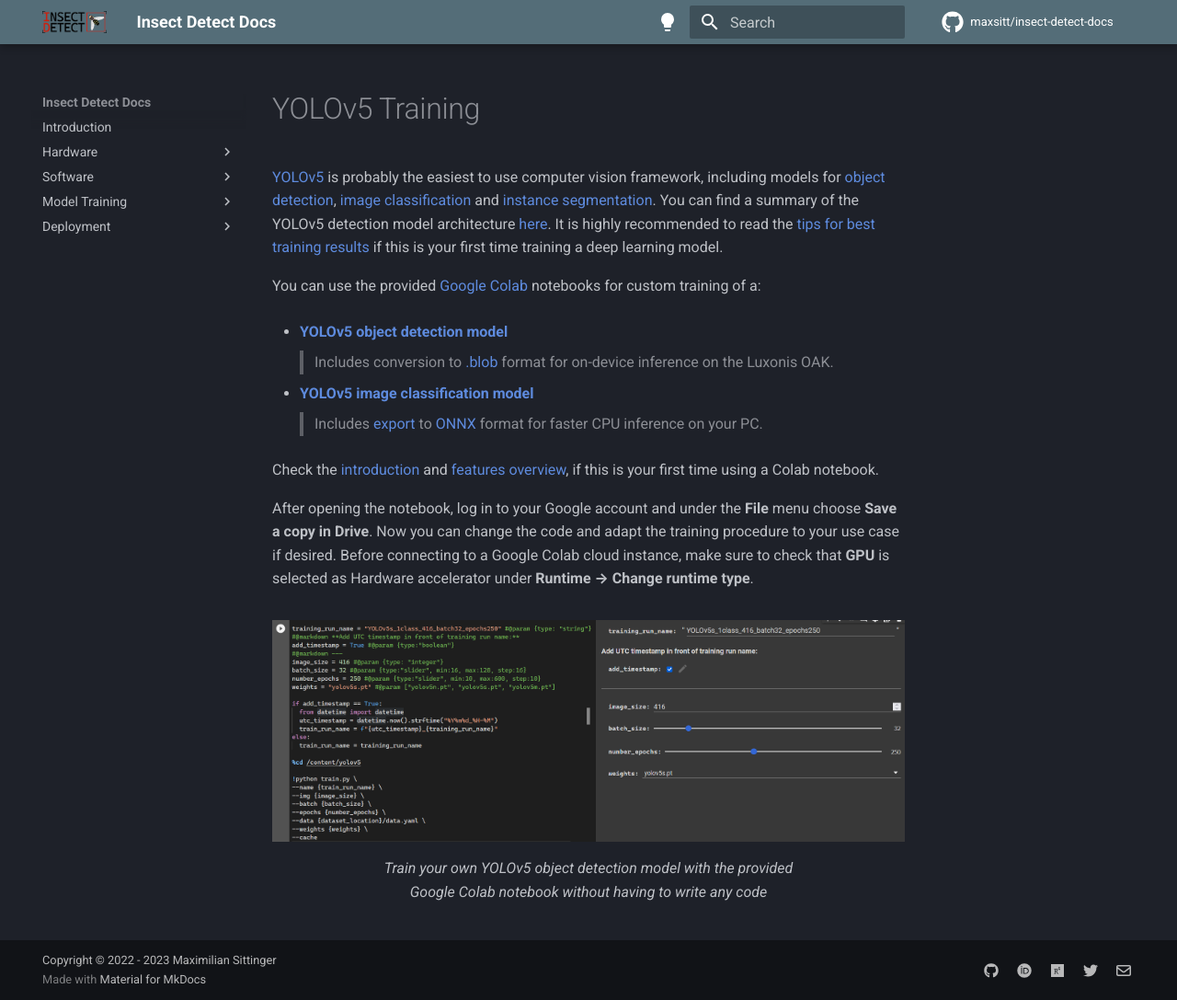
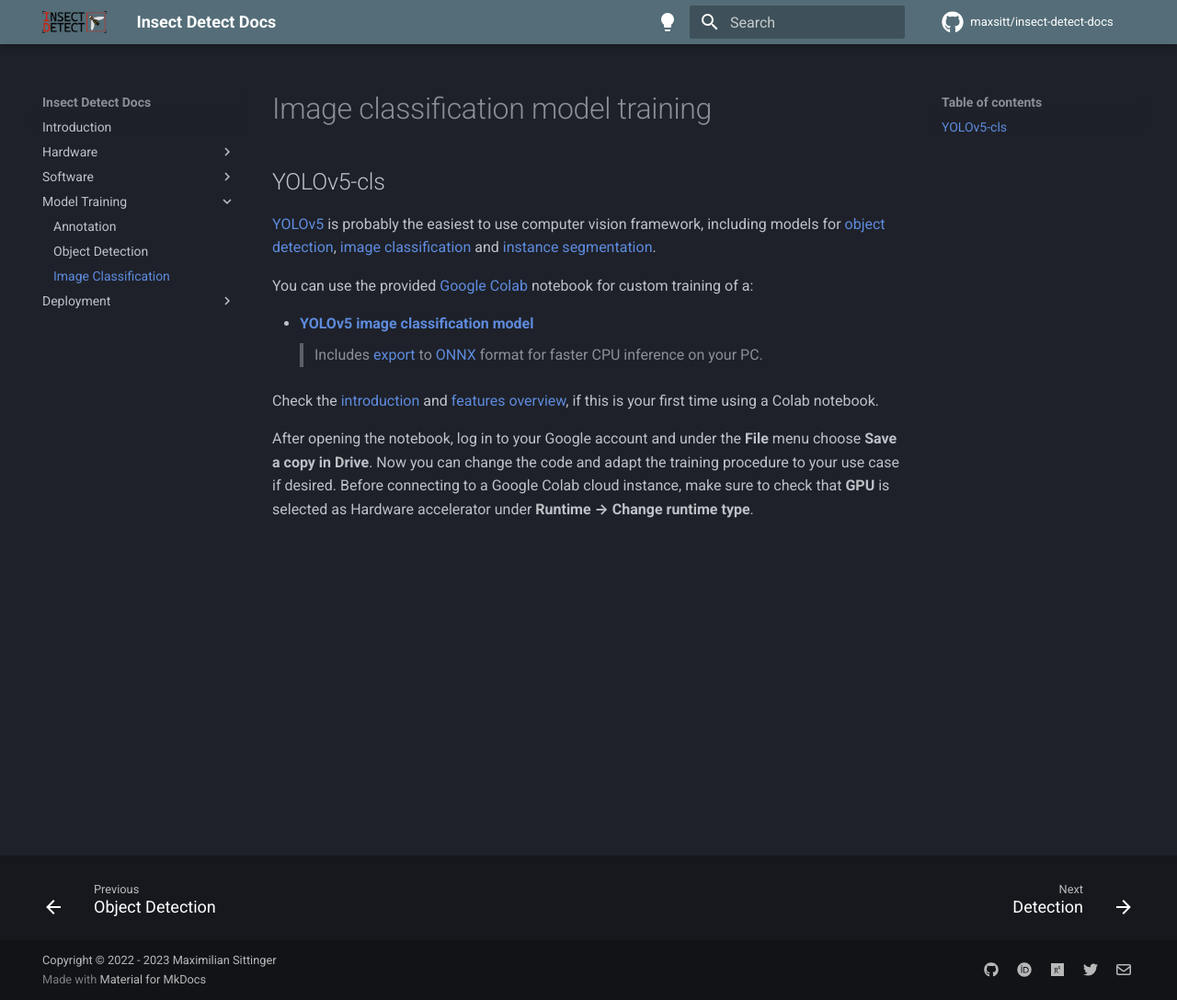
Before and after one commit to maxsitt/insect-detect-docs, an MkDocs documentation site: the page built from docs/modeltraining/train_classification.md, in a window 1280 px wide and 1087 px high. Shown: the whole window at 92% size. Built offline with MkDocs 1.6.1 and Material for MkDocs 9.7.7, drawn with Linux system fonts in a browser that asks for light colours; comment, search, counter and statistics services are not loaded.

Commit message:
Add new model training sections
Add new sections for object detection model training (YOLOv5, v6, v7, v8) and image classification model training (YOLOv5-cls).

```diff
--- a/docs/modeltraining/yolov5.md
+++ b/docs/modeltraining/train_classification.md
@@ -1,23 +1,15 @@
-# YOLOv5 Training
+# Image classification model training
+
+## YOLOv5-cls
 
 [YOLOv5](https://github.com/ultralytics/yolov5){target=_blank} is probably the
 easiest to use computer vision framework, including models for
 [object detection](https://github.com/ultralytics/yolov5/wiki/Train-Custom-Data){target=_blank},
 [image classification](https://github.com/ultralytics/yolov5/pull/8956){target=_blank} and
 [instance segmentation](https://github.com/ultralytics/yolov5/releases/v7.0){target=_blank}.
-You can find a summary of the YOLOv5 detection model architecture
-[here](https://github.com/ultralytics/yolov5/issues/6998){target=_blank}.
-It is highly recommended to read the
-[tips for best training results](https://github.com/ultralytics/yolov5/wiki/Tips-for-Best-Training-Results){target=_blank}
-if this is your first time training a deep learning model.
 
 You can use the provided [Google Colab](https://colab.research.google.com/){target=_blank}
-notebooks for custom training of a:
-
-- [**YOLOv5 object detection model**](https://colab.research.google.com/github/maxsitt/insect-detect-ml/blob/main/notebooks/YOLOv5_detection_training_OAK_conversion.ipynb){target=_blank}
-  > Includes conversion to
-    [.blob](https://docs.luxonis.com/en/latest/pages/model_conversion){target=_blank}
-    format for on-device inference on the Luxonis OAK.
+notebook for custom training of a:
 
 - [**YOLOv5 image classification model**](https://colab.research.google.com/github/maxsitt/insect-detect-ml/blob/main/notebooks/YOLOv5_classification_training.ipynb){target=_blank}
   > Includes [export](https://github.com/ultralytics/yolov5/issues/251){target=_blank}
@@ -32,9 +24,3 @@
 training procedure to your use case if desired. Before connecting to a Google
 Colab cloud instance, make sure to check that **GPU** is selected as Hardware
 accelerator under **Runtime --> Change runtime type**.
-
-<figure markdown>
-  ![Google Colab YOLOv5 training](assets/images/google_colab_train.png){ width="800" }
-  <figcaption>Train your own YOLOv5 object detection model with the provided
-              Google Colab notebook without having to write any code</figcaption>
-</figure>
```
Also changed, not shown: docs/modeltraining/train_detection.md (added, +65 -0 lines).
